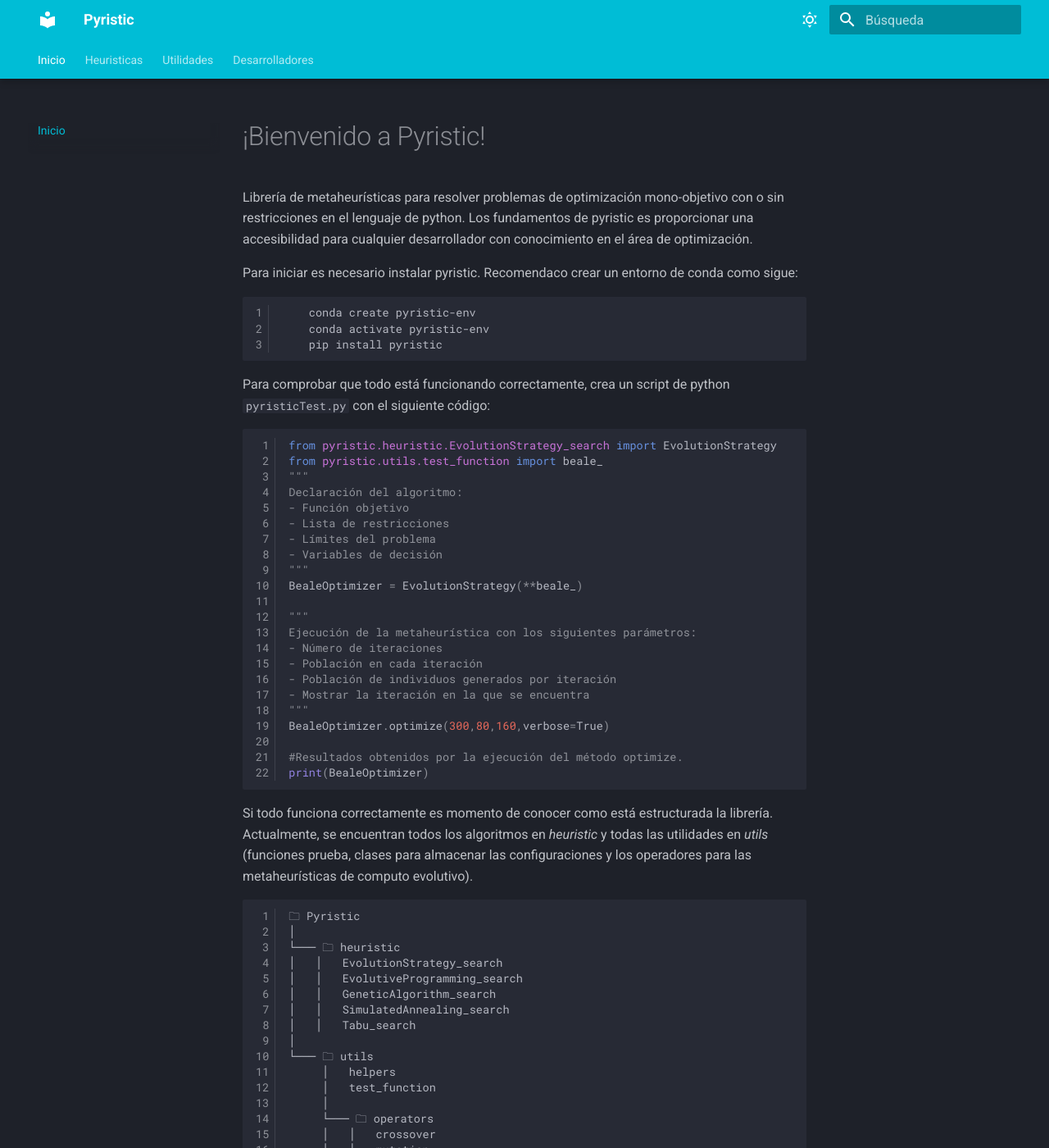
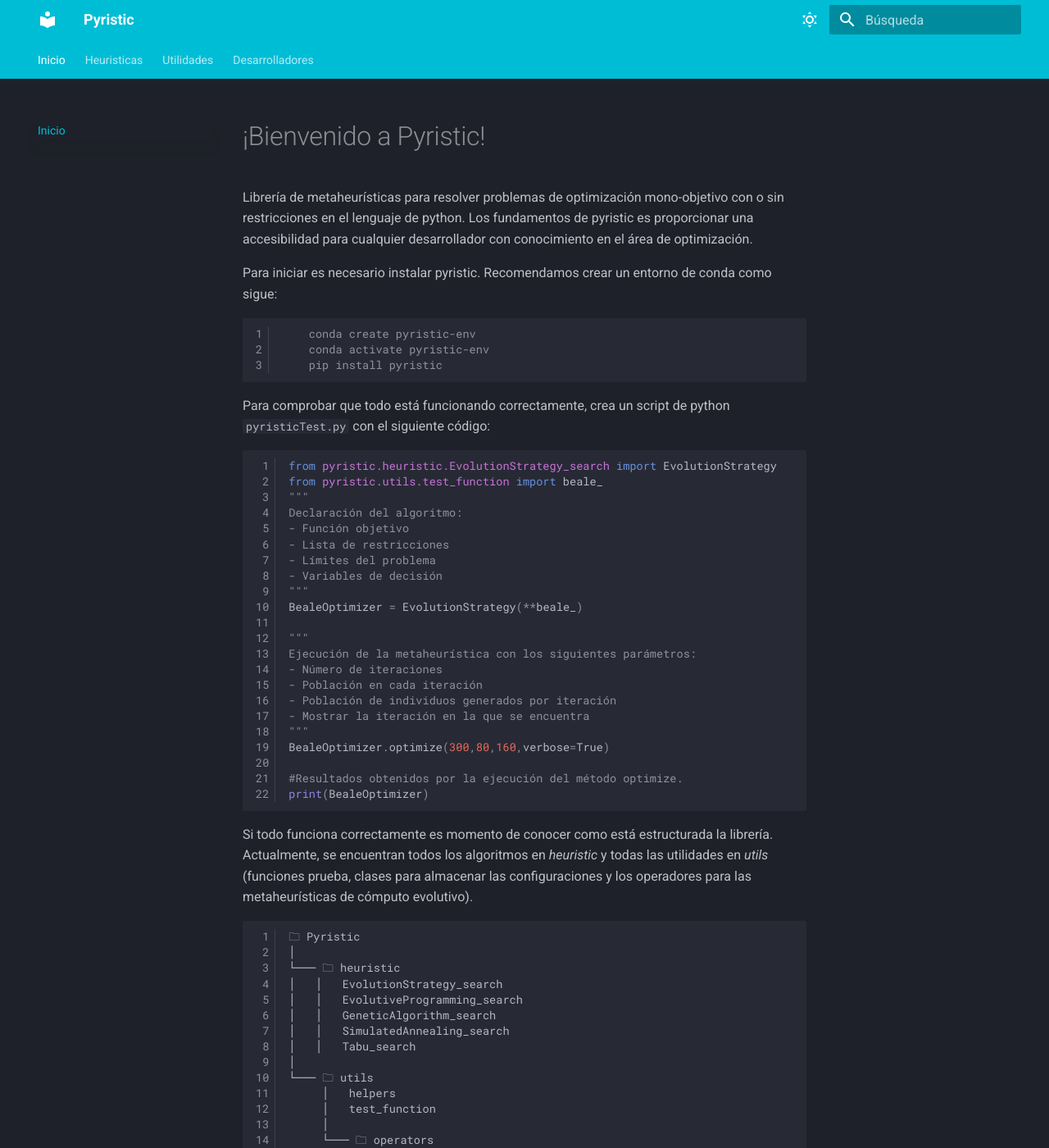
Before and after one commit to JAOP1/pyristic, an MkDocs documentation site: the page built from docs/docs/index.md, in a window 1280 px wide and 1400 px high. Shown: the whole window at 82% size. Built offline with MkDocs 1.6.1 and Material for MkDocs 9.7.7, drawn with Linux system fonts in a browser that asks for light colours; some of the changed text lies outside the part shown.

Commit message:
Creando página de utilidades y estructura de la página de operadores.

````diff
--- a/docs/docs/index.md
+++ b/docs/docs/index.md
@@ -2,8 +2,8 @@
 
 Librería de metaheurísticas para resolver problemas de optimización mono-objetivo con o sin restricciones en el lenguaje de python. Los fundamentos de pyristic es proporcionar una accesibilidad para cualquier desarrollador con conocimiento en el área de optimización.
 
-Para iniciar es necesario instalar pyristic. Recomendaco crear un entorno de conda como sigue:
-```
+Para iniciar es necesario instalar pyristic. Recomendamos crear un entorno de conda como sigue:
+```console
     conda create pyristic-env
     conda activate pyristic-env
     pip install pyristic
@@ -37,7 +37,7 @@
 print(BealeOptimizer)
 ```
 
-Si todo funciona correctamente es momento de conocer como está estructurada la librería. Actualmente, se encuentran todos los algoritmos en *heuristic* y todas las utilidades en *utils* (funciones prueba, clases para almacenar las configuraciones y los operadores para las metaheurísticas de computo evolutivo).
+Si todo funciona correctamente es momento de conocer como está estructurada la librería. Actualmente, se encuentran todos los algoritmos en *heuristic* y todas las utilidades en *utils* (funciones prueba, clases para almacenar las configuraciones y los operadores para las metaheurísticas de cómputo evolutivo).
 
 ```
 🗀 Pyristic
--- a/docs/mkdocs.yml
+++ b/docs/mkdocs.yml
@@ -20,7 +20,6 @@
 
   features:
     - navigation.tabs
-    - navigation.tabs.sticky
     - navigation.top
 
 markdown_extensions:
@@ -59,5 +58,5 @@
     - Algoritmos genéticos: AG.md
   - Utilidades:
     - Funciones auxiliares y prueba: helpers.md
-    - operadores para algoritmos de computo evolutivo: operadores.md
+    - operadores para algoritmos de cómputo evolutivo: operadores.md
   - Desarrolladores: Agradecimientos.md
````
Also changed, not shown: other parts of docs/docs/index.md (+3 -0 lines), docs/docs/helpers.md (+60 -0 lines), docs/docs/operadores.md (+16 -0 lines).
